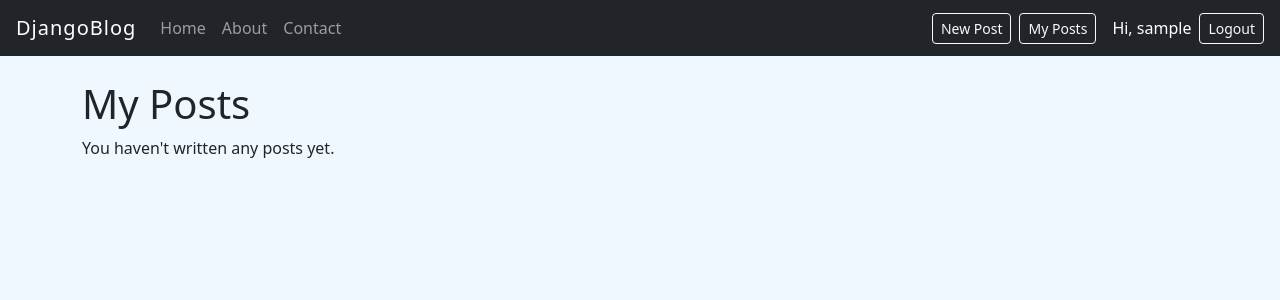
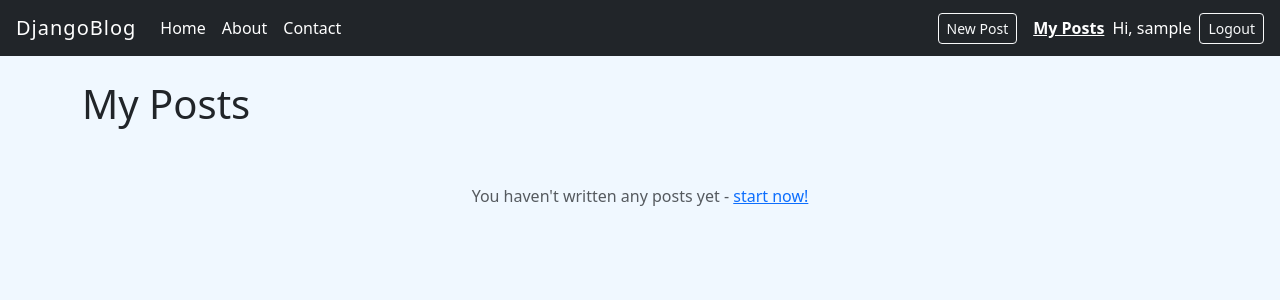
Before and after one commit to Achini20/djangoblog, a Django app: page /my-posts/ in a window 1280 px wide. Shown: the top 300 px of the page. Run offline with Django 5.2, Linux system fonts and the light colour scheme; the visitor is signed in with stand-in values (Sample User, id 1); data that the repository does not hold is empty.

Commit message:
Consolidate templates with partials, responsive navbar, image styling fixes

```diff
--- a/blog/templates/blog/base.html
+++ b/blog/templates/blog/base.html
@@ -9,26 +9,31 @@
     <link rel="stylesheet" href="{% static 'blog/css/style.css' %}">
 </head>
 <body>
-    <nav class="navbar navbar-dark bg-dark px-3">
-        <a class="navbar-brand me-4" href="{% url 'home' %}">DjangoBlog</a>
-        <div class="navbar-nav d-flex flex-row gap-3">
-            <a class="nav-link" href="{% url 'home' %}">Home</a>
-            <a class="nav-link" href="{% url 'about' %}">About</a>
-            <a class="nav-link" href="{% url 'contact' %}">Contact</a>
+    <nav class="navbar navbar-expand-lg navbar-dark bg-dark px-3">
+        <a class="navbar-brand" href="{% url 'home' %}">DjangoBlog</a>
+        <button class="navbar-toggler" type="button" data-bs-toggle="collapse" data-bs-target="#navMenu">
+            <span class="navbar-toggler-icon"></span>
+        </button>
+        <div class="collapse navbar-collapse" id="navMenu">
+            <div class="navbar-nav me-auto">
+                <a class="nav-link text-white {% if request.resolver_match.url_name == 'home' %}fw-bold text-decoration-underline{% endif %}" href="{% url 'home' %}">Home</a>
+                <a class="nav-link text-white {% if request.resolver_match.url_name == 'about' %}fw-bold text-decoration-underline{% endif %}" href="{% url 'about' %}">About</a>
+                <a class="nav-link text-white {% if request.resolver_match.url_name == 'contact' %}fw-bold text-decoration-underline{% endif %}" href="{% url 'contact' %}">Contact</a>
             </div>
-        <div class="ms-auto d-flex align-items-center gap-2">
+            <div class="navbar-nav align-items-lg-center">
                 {% if request.user.is_authenticated %}
-                <a class="btn btn-outline-light btn-sm" href="{% url 'post_create' %}">New Post</a>
-                <a class="btn btn-outline-light btn-sm" href="{% url 'my_posts' %}">My Posts</a>
-                <span class="text-white ms-2">Hi, {{ request.user.username }}</span>
+                    <a class="btn btn-outline-light btn-sm me-2 my-1" href="{% url 'post_create' %}">New Post</a>
+                    <a class="nav-link text-white {% if request.resolver_match.url_name == 'my_posts' %}fw-bold text-decoration-underline{% endif %}" href="{% url 'my_posts' %}">My Posts</a>
+                    <span class="navbar-text text-white me-2">Hi, {{ request.user.username }}</span>
                     <form method="post" action="{% url 'logout' %}" class="d-inline">
                         {% csrf_token %}
-                    <button type="submit" class="btn btn-outline-light btn-sm">Logout</button>
+                        <button type="submit" class="btn btn-outline-light btn-sm my-1">Logout</button>
                     </form>
                 {% else %}
-                <a class="btn btn-outline-light btn-sm" href="{% url 'login' %}">Login</a>
-                <a class="btn btn-outline-light btn-sm" href="{% url 'register' %}">Register</a>
+                    <a class="btn btn-outline-light btn-sm me-2 my-1" href="{% url 'login' %}">Login</a>
+                    <a class="btn btn-outline-light btn-sm my-1" href="{% url 'register' %}">Register</a>
                 {% endif %}
+            </div>
         </div>
     </nav>
 
--- a/blog/templates/blog/my_posts.html
+++ b/blog/templates/blog/my_posts.html
@@ -4,22 +4,11 @@
 <h1>My Posts</h1>
 <div class="row">
   {% for post in page_obj %}
-    <div class="col-md-4 mb-4">
-      <div class="card h-100">
-        {% if post.image %}
-          <img src="{{ post.image.url }}" class="card-img-top" alt="{{ post.title }}">
-        {% endif %}
-        <div class="card-body">
-          <h5 class="card-title">{{ post.title }} <span class="badge bg-secondary">{{ post.status }}</span></h5>
-          <p class="card-text">{{ post.content|truncatewords:20 }}</p>
-          <a href="{% url 'post_detail' post.slug %}" class="btn btn-primary btn-sm">View</a>
-          <a href="{% url 'post_edit' post.slug %}" class="btn btn-outline-secondary btn-sm">Edit</a>
-          <a href="{% url 'post_delete' post.slug %}" class="btn btn-outline-danger btn-sm">Delete</a>
-        </div>
-      </div>
+    {% include "blog/partials/_post_card.html" %}
+  {% empty %}
+    <div class="col-12">
+      <p class="text-center text-muted py-5">You haven't written any posts yet - <a href="{% url 'post_create' %}">start now!</a></p>
     </div>
-  {% empty %}
-    <p>You haven't written any posts yet.</p>
   {% endfor %}
 </div>
 {% endblock %}
```
Also changed, not shown: blog/templates/blog/home.html (+6 -24 lines), blog/templates/blog/partials/_post_card.html (added, +27 -0 lines), django_error.png (added). Lines whose indentation alone changed are shown as unchanged.
